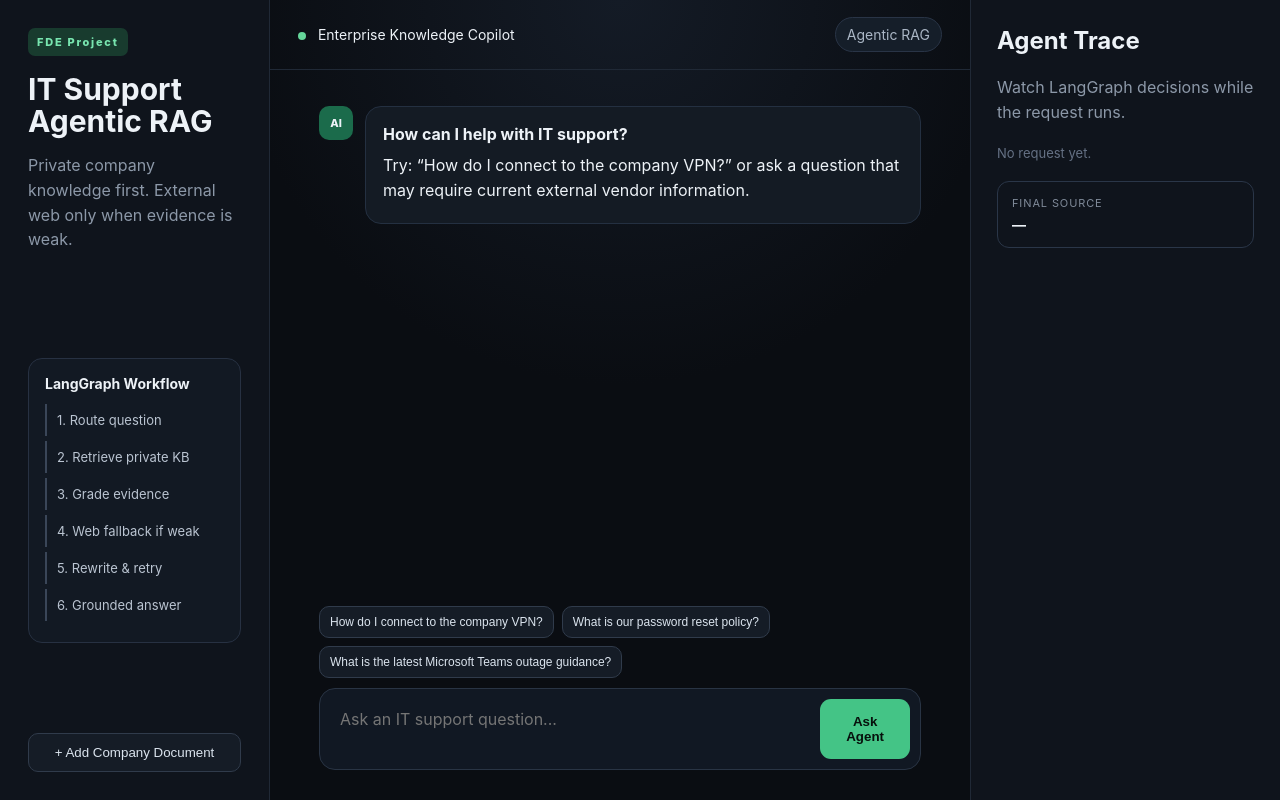
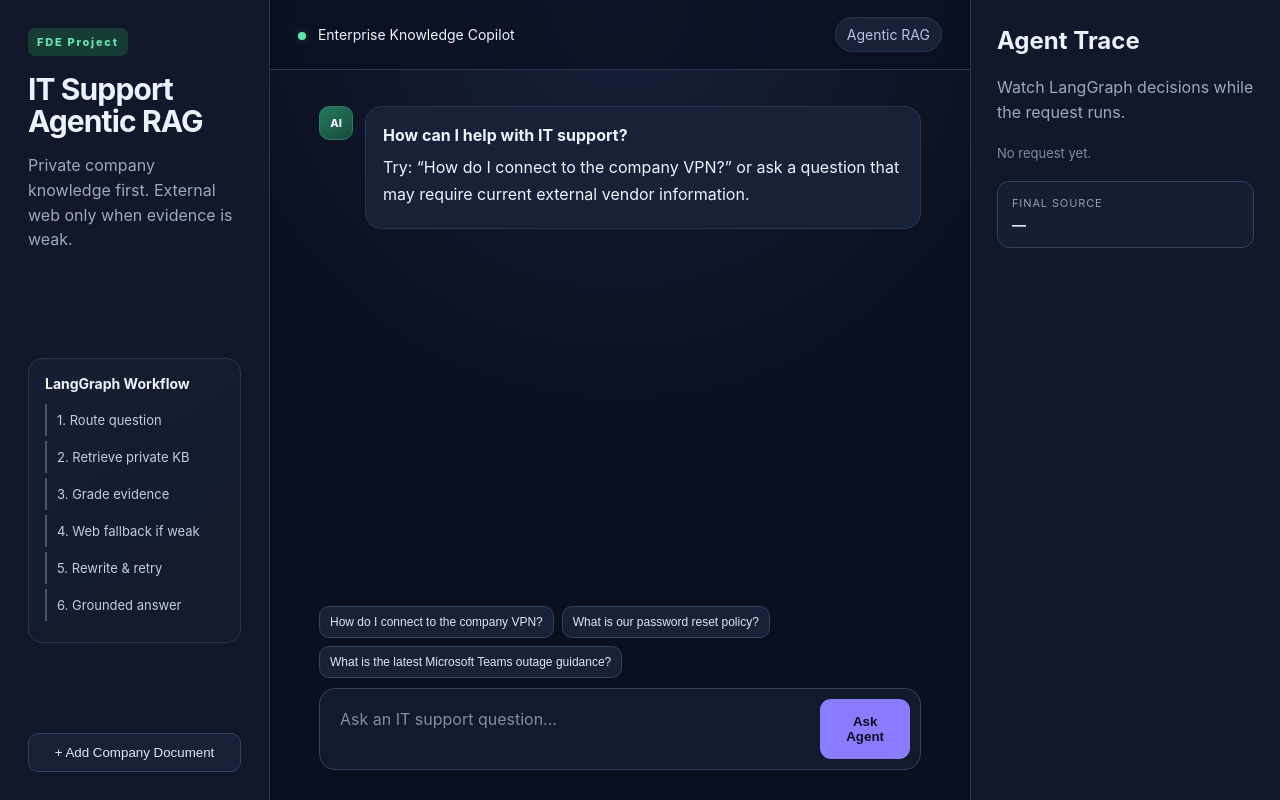
Before and after one commit to ManojVarmaPenmetsa/AI, a FastAPI app: page / in a window 1280 px wide. Run offline with FastAPI, Linux system fonts and the light colour scheme.

Commit message:
Finalize Agentic RAG app documentation and UI
Co-authored-by: Copilot <223556219+Copilot@users.noreply.github.com>

```diff
--- a/static/css/style.css
+++ b/static/css/style.css
@@ -1,25 +1,25 @@
 * {
-    box-sizing: border-box
+    box-sizing: border-box;
 }
 
 body {
     margin: 0;
     font-family: Inter, ui-sans-serif, system-ui, -apple-system, BlinkMacSystemFont, "Segoe UI", sans-serif;
-    background: #0a0d12;
-    color: #edf2f7
+    background: radial-gradient(circle at top, #17213A 0, #0B1020 48%);
+    color: #EDF2FF;
 }
 
 .shell {
     min-height: 100vh;
     display: grid;
-    grid-template-columns: 270px 1fr 310px
+    grid-template-columns: 270px 1fr 310px;
 }
 
 .sidebar,
 .trace-panel {
-    background: #0f141c;
-    border-color: #202936;
-    border-style: solid
+    background: #10182A;
+    border-color: #293650;
+    border-style: solid;
 }
 
 .sidebar {
@@ -28,12 +28,12 @@ body {
     display: flex;
     flex-direction: column;
     justify-content: space-between;
-    gap: 30px
+    gap: 30px;
 }
 
 .trace-panel {
     border-width: 0 0 0 1px;
-    padding: 26px
+    padding: 26px;
 }
 
 .brand-badge {
@@ -41,135 +41,153 @@ body {
     font-size: 11px;
     font-weight: 800;
     letter-spacing: .16em;
-    background: #183b2e;
-    color: #78e5af;
+    background: #173C35;
+    color: #65E6B0;
     padding: 7px 9px;
-    border-radius: 7px
+    border-radius: 7px;
 }
 
 .sidebar h1 {
     font-size: 30px;
     line-height: 1.05;
-    margin: 18px 0 12px
+    margin: 18px 0 12px;
+    letter-spacing: -.03em;
 }
 
 .muted {
-    color: #8c98a8;
-    line-height: 1.55
+    color: #9AA8C0;
+    line-height: 1.55;
 }
 
 .workflow-card {
-    border: 1px solid #273142;
-    background: #121923;
+    border: 1px solid #293650;
+    background: linear-gradient(145deg, #151F33, #121A2B);
     padding: 16px;
-    border-radius: 14px
+    border-radius: 14px;
 }
 
 .workflow-card h3 {
     margin: 0 0 12px;
-    font-size: 14px
+    font-size: 14px;
 }
 
 .flow-step {
     font-size: 13px;
     padding: 8px 10px;
-    border-left: 2px solid #3a4658;
-    color: #bac4d1;
-    margin: 5px 0
+    border-left: 2px solid #465572;
+    color: #C2CDE0;
+    margin: 5px 0;
+    transition: border-color .2s ease, color .2s ease;
+}
+
+.flow-step:hover {
+    border-left-color: #8B7CFF;
+    color: #EDF2FF;
 }
 
 .secondary-btn,
 .example {
-    border: 1px solid #303b4b;
-    background: #151c26;
-    color: #dbe4ee;
+    border: 1px solid #33415D;
+    background: #172238;
+    color: #DDE6F7;
     border-radius: 10px;
     padding: 11px 13px;
-    cursor: pointer
+    cursor: pointer;
+    transition: background .2s ease, border-color .2s ease;
+}
+
+.secondary-btn:hover,
+.example:hover {
+    background: #202D48;
+    border-color: #6558B7;
 }
 
 .main {
     display: flex;
     flex-direction: column;
     min-width: 0;
-    background: radial-gradient(circle at top, #141b26 0, #0a0d12 44%)
+    background: radial-gradient(circle at top, #17213A 0, #0B1020 48%);
 }
 
 .topbar {
     height: 70px;
-    border-bottom: 1px solid #202936;
+    border-bottom: 1px solid #293650;
     display: flex;
     align-items: center;
     justify-content: space-between;
     padding: 0 28px;
-    font-size: 14px
+    font-size: 14px;
+    background: rgba(11, 16, 32, .72);
 }
 
 .status-dot {
     width: 8px;
     height: 8px;
-    background: #65d69a;
+    background: #65E6B0;
     border-radius: 50%;
     display: inline-block;
-    margin-right: 8px
+    margin-right: 8px;
+    box-shadow: 0 0 10px rgba(101, 230, 176, .25);
 }
 
 .pill {
-    background: #151e29;
-    border: 1px solid #293446;
+    background: #172238;
+    border: 1px solid #293650;
     padding: 8px 11px;
     border-radius: 999px;
-    color: #aab6c5
+    color: #B6C3DA;
 }
 
 .chat-area {
     flex: 1;
     padding: 36px 7%;
-    overflow: auto
+    overflow: auto;
 }
 
 .message {
     display: flex;
     gap: 12px;
-    margin-bottom: 24px
+    margin-bottom: 24px;
 }
 
 .message.user {
-    justify-content: flex-end
+    justify-content: flex-end;
 }
 
 .avatar {
     width: 34px;
     height: 34px;
     border-radius: 10px;
-    background: #1b6b4b;
+    background: linear-gradient(145deg, #237A5D, #174B3C);
+    border: 1px solid #2B795D;
     display: grid;
     place-items: center;
     font-size: 11px;
     font-weight: 800;
-    flex: 0 0 auto
+    flex: 0 0 auto;
 }
 
 .user .avatar {
-    display: none
+    display: none;
 }
 
 .bubble {
     max-width: 760px;
-    background: #141b24;
-    border: 1px solid #243041;
+    background: #172238;
+    border: 1px solid #293650;
     border-radius: 16px;
     padding: 15px 17px;
-    line-height: 1.55
+    line-height: 1.65;
+    overflow-wrap: anywhere;
 }
 
 .user .bubble {
-    background: #1a3d31;
-    border-color: #245d49
+    background: #292650;
+    border-color: #51468A;
 }
 
 .bubble p {
-    margin: 6px 0
+    margin: 6px 0;
 }
 
 .answer-source {
@@ -178,45 +196,56 @@ body {
     font-size: 11px;
     text-transform: uppercase;
     letter-spacing: .08em;
-    color: #7ee6b1
+    color: #65E6B0;
 }
 
 .citations {
     margin-top: 12px;
     padding-top: 10px;
-    border-top: 1px solid #293444;
+    border-top: 1px solid #33415D;
     font-size: 12px;
-    color: #a9b5c4
+    color: #B6C3DA;
 }
 
 .citations a {
-    color: #8bc4ff;
-    text-decoration: none
+    color: #B8C7FF;
+    text-decoration: none;
+}
+
+.citations a:hover {
+    color: #E0E5FF;
+    text-decoration: underline;
 }
 
 .composer-wrap {
-    padding: 0 7% 30px
+    padding: 0 7% 30px;
 }
 
 .examples {
     display: flex;
     gap: 8px;
     flex-wrap: wrap;
-    margin-bottom: 10px
+    margin-bottom: 10px;
 }
 
 .example {
     font-size: 12px;
-    padding: 8px 10px
+    padding: 8px 10px;
 }
 
 .composer {
     display: flex;
     gap: 10px;
     padding: 10px;
-    background: #111823;
-    border: 1px solid #293444;
-    border-radius: 16px
+    background: #121B2D;
+    border: 1px solid #33415D;
+    border-radius: 16px;
+    transition: border-color .2s ease, box-shadow .2s ease;
+}
+
+.composer:focus-within {
+    border-color: #8B7CFF;
+    box-shadow: 0 0 0 3px rgba(139, 124, 255, .09);
 }
 
 .composer textarea,
@@ -225,159 +254,210 @@ body {
     background: transparent;
     border: none;
     outline: none;
-    color: #eef3f8;
+    color: #EDF2FF;
     font: inherit;
     padding: 10px;
-    resize: none
+    resize: none;
+}
+
+.composer textarea::placeholder,
+.modal-card input::placeholder {
+    color: #7F8DA8;
 }
 
 .send-btn {
     border: none;
-    background: #44c486;
-    color: #07100c;
+    background: #8B7CFF;
+    color: #0B1020;
     font-weight: 800;
     border-radius: 11px;
     padding: 0 18px;
-    cursor: pointer
+    cursor: pointer;
+    transition: background .2s ease, transform .2s ease;
+}
+
+.send-btn:hover:not(:disabled) {
+    background: #A69AFF;
+    transform: translateY(-1px);
 }
 
 .send-btn:disabled {
     opacity: .55;
-    cursor: not-allowed
+    cursor: not-allowed;
 }
 
 .trace-panel h2 {
-    margin-top: 0
+    margin-top: 0;
 }
 
 .trace-list {
     display: flex;
     flex-direction: column;
     gap: 9px;
-    margin: 20px 0
+    margin: 20px 0;
 }
 
 .trace-item {
     font-size: 12px;
-    background: #151c26;
-    border: 1px solid #273244;
+    background: #172238;
+    border: 1px solid #293650;
     padding: 11px;
-    border-radius: 10px
+    border-radius: 10px;
+    overflow-wrap: anywhere;
+    line-height: 1.5;
 }
 
 .empty {
-    color: #657184;
-    font-size: 13px
+    color: #7F8DA8;
+    font-size: 13px;
 }
 
 .source-box {
     margin-top: 20px;
-    border: 1px solid #2a3648;
+    border: 1px solid #33415D;
+    background: #141F33;
     border-radius: 12px;
     padding: 14px;
     display: flex;
     flex-direction: column;
-    gap: 6px
+    gap: 6px;
 }
 
 .source-box span {
     font-size: 11px;
-    color: #7f8a99;
+    color: #8F9DB6;
     text-transform: uppercase;
-    letter-spacing: .08em
+    letter-spacing: .08em;
 }
 
 .source-box strong {
-    font-size: 14px
+    font-size: 14px;
+    color: #E0E8F7;
 }
 
 .modal {
     position: fixed;
     inset: 0;
-    background: rgba(0, 0, 0, .72);
+    background: rgba(3, 6, 15, .78);
     display: grid;
     place-items: center;
-    padding: 20px
+    padding: 20px;
+    backdrop-filter: blur(4px);
 }
 
 .hidden {
-    display: none
+    display: none;
 }
 
 .modal-card {
     width: min(520px, 100%);
-    background: #111823;
-    border: 1px solid #2a3647;
+    background: #121B2D;
+    border: 1px solid #33415D;
     border-radius: 18px;
-    padding: 22px
+    padding: 22px;
+    box-shadow: 0 18px 50px rgba(0, 0, 0, .3);
 }
 
 .modal-head {
     display: flex;
     align-items: center;
-    justify-content: space-between
+    justify-content: space-between;
 }
 
 .modal-head h2 {
-    margin: 0
+    margin: 0;
 }
 
 .modal-head button {
     background: none;
     border: none;
-    color: white;
+    color: #EDF2FF;
     font-size: 28px;
-    cursor: pointer
+    cursor: pointer;
 }
 
 .modal-card input {
-    border: 1px solid #2d394b;
+    border: 1px solid #33415D;
     border-radius: 10px;
-    margin: 7px 0
+    margin: 7px 0;
+    background: #0D1525;
+}
+
+.modal-card input:focus {
+    border-color: #8B7CFF;
 }
 
 .full {
     width: 100%;
     padding: 13px;
-    margin-top: 8px
+    margin-top: 8px;
 }
 
 .upload-status {
     font-size: 13px;
     margin-top: 10px;
-    color: #91a0b1
+    color: #9AA8C0;
 }
 
-@media(max-width:1050px) {
+button:focus-visible,
+a:focus-visible,
+input:focus-visible,
+textarea:focus-visible {
+    outline: 2px solid #A69AFF;
+    outline-offset: 2px;
+}
+
+@media (max-width: 1050px) {
     .shell {
-        grid-template-columns: 220px 1fr
+        grid-template-columns: 220px 1fr;
     }
 
     .trace-panel {
-        display: none
+        display: none;
     }
 }
 
-@media(max-width:760px) {
+@media (max-width: 760px) {
     .shell {
-        display: block
+        display: block;
     }
 
     .sidebar {
-        display: none
+        display: none;
     }
 
     .topbar {
-        padding: 0 15px
+        padding: 0 15px;
     }
 
     .pill {
-        display: none
+        display: none;
     }
 
     .chat-area,
     .composer-wrap {
         padding-left: 15px;
-        padding-right: 15px
+        padding-right: 15px;
+    }
+
+    .bubble {
+        padding: 13px 14px;
+    }
+
+    .composer {
+        gap: 7px;
+    }
+
+    .send-btn {
+        padding: 0 14px;
     }
 }
+
+@media (prefers-reduced-motion: reduce) {
+    *,
+    *::before,
+    *::after {
+        scroll-behavior: auto !important;
+        transition-duration: .01ms !important;
+    }
+}
```
Also changed, not shown: README.md, 1 other file.
